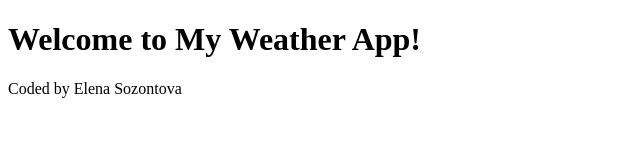
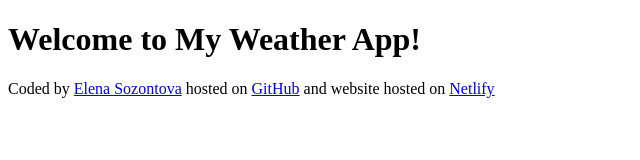
Before and after one commit to SantaElena89/my-weather-app, a plain HTML site: page index.html in a window 1280 px wide. Shown: the whole page, without its empty margins (0-640 px from the left). Drawn offline with Linux system fonts and the light colour scheme.

Commit message:
Added links to the footer

```diff
--- a/index.html
+++ b/index.html
@@ -9,7 +9,11 @@
 
 <body>
     <h1>Welcome to My Weather App!</h1>
-    <footer>Coded by Elena Sozontova</footer>
+    <footer>Coded by
+        <a href="https://github.com/SantaElena89" target="_blank">Elena Sozontova</a> hosted on <a
+            href="https://github.com/SantaElena89/my-weather-app" target="_blank">GitHub</a> and website hosted on <a
+            href="https://my-weather-elenas.netlify.app/" target="_blank">Netlify</a>
+    </footer>
 </body>
 
 </html>
```
